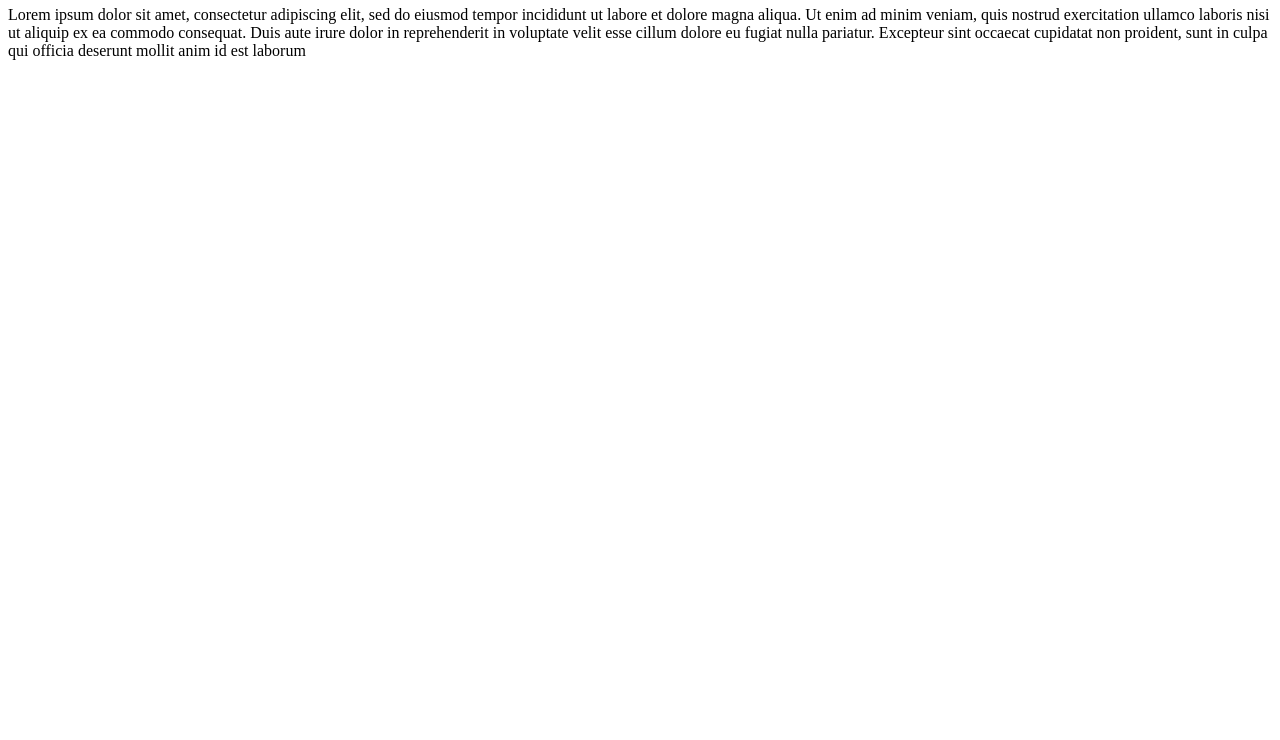
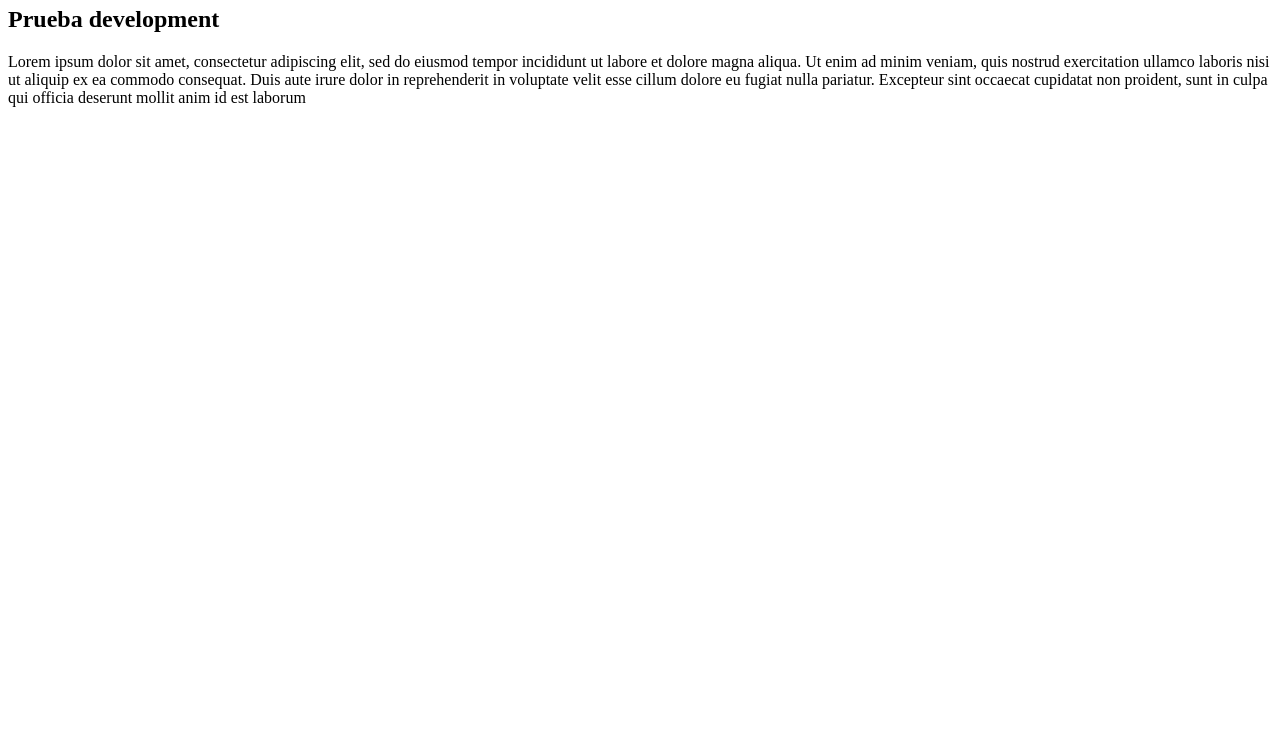
Before and after one commit to mreyes23p/unab-paas-demo, a plain HTML site: page index.html in a window 1280 px wide. Shown: the part 60-800 px from the top of the page. Drawn offline with Linux system fonts and the light colour scheme.

Commit message:
Prueba Forked

```diff
--- a/index.html
+++ b/index.html
@@ -2,6 +2,7 @@
 
 <body>
   <h1>Hola Mundo!</h1>
+  <h2>Prueba development</h2>
   <p>Lorem ipsum dolor sit amet, consectetur adipiscing elit, sed do eiusmod tempor incididunt ut labore et dolore magna aliqua. Ut enim ad minim veniam, quis nostrud exercitation ullamco laboris nisi ut aliquip ex ea commodo consequat. Duis aute irure dolor in reprehenderit in voluptate velit esse cillum dolore eu fugiat nulla pariatur. Excepteur sint occaecat cupidatat non proident, sunt in culpa qui officia deserunt mollit anim id est laborum</p>
 </body>
 
```
